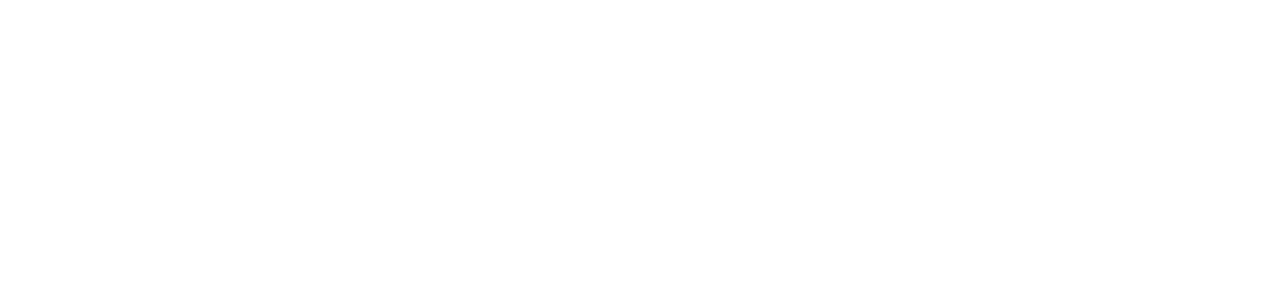
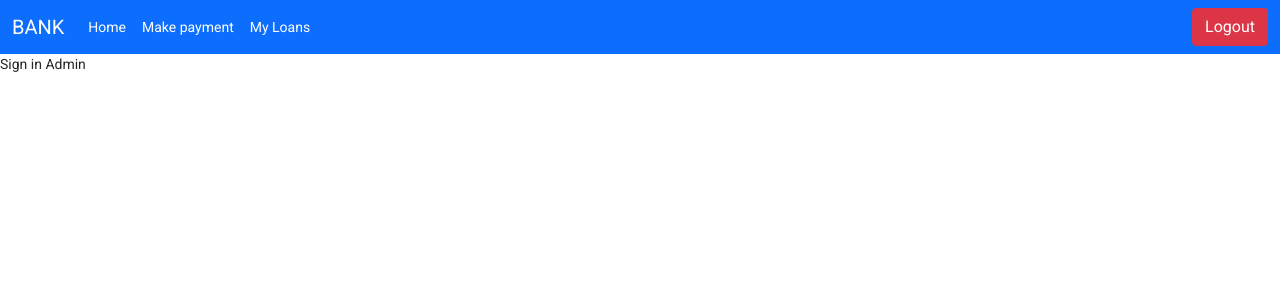
Before and after one commit to AndrejZevzikov/Bank_service-frontend-, an Angular app: page /mainAdmin in a window 1280 px wide. Before the commit this address led to /. Shown: the top 300 px of the page. Built offline with nearby package versions, Linux system fonts and the light colour scheme.

Commit message:
fixes isue with login set role before navigation.

```diff
--- a/src/app/app-routing.module.ts
+++ b/src/app/app-routing.module.ts
@@ -2,12 +2,14 @@ import { NgModule } from '@angular/core';
 import { RouterModule, Routes } from '@angular/router';
 import { HomePageComponent } from './components/home-page/home-page.component';
 import { LoginPageComponent } from './components/login-page/login-page.component';
+import { MainPageAdminComponent } from './components/main-page-admin/main-page-admin.component';
 import { MainPageComponent } from './components/main-page/main-page.component';
 import { RegisterPageComponent } from './components/register-page/register-page.component';
 
 const routes: Routes = [
   {path:"",component:HomePageComponent},
   {path:"main",component:MainPageComponent},
+  {path:"mainAdmin",component:MainPageAdminComponent},
   {path:"login",component:LoginPageComponent},
   {path:"register",component:RegisterPageComponent}
 ];
--- a/src/app/components/login-page/login-page.component.html
+++ b/src/app/components/login-page/login-page.component.html
@@ -15,7 +15,7 @@
             <div class="forgot">
               <button (click)="openModal()" class="forgotBtn">Forgot Password?</button>
             </div>
-            <button type="submit" (click)="onSubmit()" id="loginButton" class="btn btn-primary">Sign In</button>
+            <button type="submit" (click)="onLogin()" id="loginButton" class="btn btn-primary">Sign In</button>
           </form>
     </div>
 </div>
--- a/src/app/components/login-page/login-page.component.ts
+++ b/src/app/components/login-page/login-page.component.ts
@@ -14,7 +14,7 @@ import { ModalComponent } from '../modal/modal.component';
 })
 export class LoginPageComponent implements OnInit {
 
-  constructor(private router: Router, private httpClient: HttpClient, private authUserService: AuthUserService,private modalService: NgbModal) { }
+  constructor(private router: Router, private httpClient: HttpClient, private authUserService: AuthUserService, private modalService: NgbModal) { }
 
   customer: Customer = {}
   apiUrl: string = "http://localhost:8080/customer"
@@ -26,26 +26,34 @@ export class LoginPageComponent implements OnInit {
     const modalRef = this.modalService.open(ModalComponent);
   }
 
-  onSubmit() {
+  onLogin() {
 
     this.httpClient.get(this.apiUrl + "/login?" + this.addParams(), { observe: 'response' }).subscribe(
       (result) => {
         console.log(result.headers)
         let token = result.headers.get("access_token");
-        if (token !=undefined) {
+        if (token != undefined) {
           this.authUserService.setJwt(token);
           this.httpClient.get<Customer>(this.apiUrl + "/username=" + this.customer.username).subscribe(
             (resp) => {
-              if(resp.authority && resp.username){
-              this.authUserService.setRole(resp.authority);
-              this.authUserService.setUsername(resp.username);
+              if (resp.authority && resp.username) {
+                this.authUserService.setRole(resp.authority);
+                this.authUserService.setUsername(resp.username);
+                if (this.authUserService.getRole() == "ADMIN") {
+                  console.log(this.authUserService.getRole())
+                  this.router.navigate(["mainAdmin"]);
+                } else {
+                  console.log(this.authUserService.getRole())
+                  this.router.navigate(["main"]);
+                }
               }
             }
           )
         }
-        this.router.navigate(["main"]);
+
+
       },
-      error =>{
+      error => {
         alert("Credentials are wrong.")
       }
 
--- a/src/app/components/nav-bar/nav-bar.component.html
+++ b/src/app/components/nav-bar/nav-bar.component.html
@@ -4,22 +4,22 @@
       <div class="collapse navbar-collapse" id="navbarSupportedContent">
         <ul class="navbar-nav me-auto mb-2 mb-lg-0">
           <li class="nav-item">
-            <a class="nav-link active" aria-current="page" routerLink="main">Home</a>
+            <a class="nav-link active" aria-current="page" *ngIf="role != 'ADMIN'" routerLink="main">Home</a>
           </li>
           <li class="nav-item">
-            <a class="nav-link active" aria-current="page">Make payment</a>
+            <a class="nav-link active" aria-current="page" *ngIf="role == 'ADMIN'" routerLink="mainAdmin">Home</a>
           </li>
           <li class="nav-item">
-            <a class="nav-link active" aria-current="page">My Loans</a>
+            <a class="nav-link active" aria-current="page" *ngIf="role != 'ADMIN'">Make payment</a>
           </li>
           <li class="nav-item">
-            <a class="nav-link active" aria-current="page">History</a>
+            <a class="nav-link active" aria-current="page" *ngIf="role != 'ADMIN'">My Loans</a>
           </li>
           <li class="nav-item">
-            <a class="nav-link active" aria-current="page">Currency rates</a>
+            <a class="nav-link active" aria-current="page" *ngIf="role == 'ADMIN'">Loans</a>
           </li>
           <li class="nav-item">
-            <a class="nav-link active" aria-current="page">Loans</a>
+            <a class="nav-link active" aria-current="page" *ngIf="role == 'ADMIN'">History</a>
           </li>
           <li class="nav-item">
             <a class="nav-link active" aria-current="page" *ngIf="role == 'ADMIN'">Users</a>
--- a/src/app/sevices/auth-user.service.ts
+++ b/src/app/sevices/auth-user.service.ts
@@ -8,6 +8,7 @@ export class AuthUserService {
   constructor() { }
 
   public setRole(role:string){
+    localStorage.removeItem("role");
     localStorage.setItem("role",role);
   }
   public getRole(){
```
